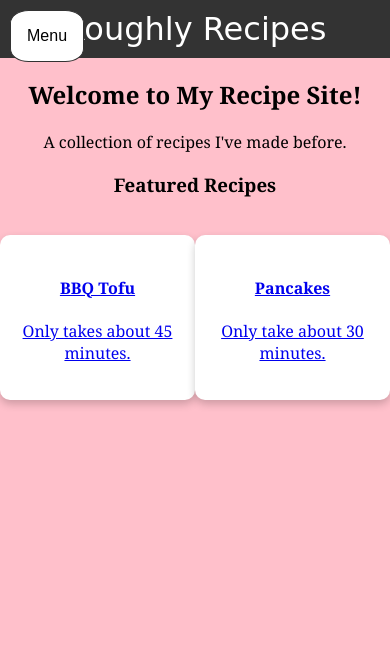
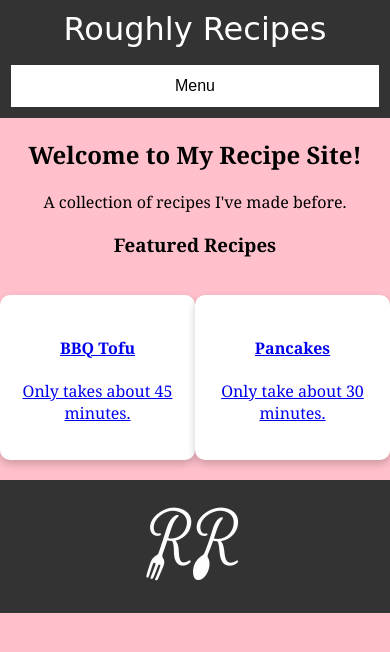
Before and after one commit to EPCodes/roughlyRecipes, a plain HTML site: page index.html in a window 390 px wide. Drawn offline with Linux system fonts and the light colour scheme; a web font is replaced by a local one.

Commit message:
added footer to pages, modified mobile menu button

```diff
--- a/index.html
+++ b/index.html
@@ -45,6 +45,9 @@
       </div>
     </section>
   </main>
+  <footer>
+    <a href="../index.html"> <img src="/images/logo.png" alt="Roughly Recipes Logo" id="logo"></a>
+ </footer>
   <script src="script.js"></script>
 </body>
 </html>
--- a/styles.css
+++ b/styles.css
@@ -26,7 +26,7 @@ left: 10px;
 button {
     font-size: 1rem;
     position: absolute;
-    padding: 1em;
+    padding: .5em 1em;
     top: 10px;
     left: 10px;
     background-color: white;
@@ -86,3 +86,23 @@ h1 a:visited {
   color: inherit;
   text-decoration: none;
 }
+
+#logo{
+    max-width: 100%;
+    height: auto;
+    width: 8em;
+  }
+
+  footer {
+    background-color: #333;
+
+  }
+
+  /* Reposition on smaller screens */
+@media (max-width: 600px) {
+    button {
+      position: static; /* Removes absolute positioning */
+      margin-top: 1rem;
+      border-radius: 0%;
+      width: 100%;
+    }
```
Also changed, not shown: recipe.html (+3 -0 lines), recipes/bbqTofu.html (+3 -0 lines), images/logo.png (added), 1 other file.
